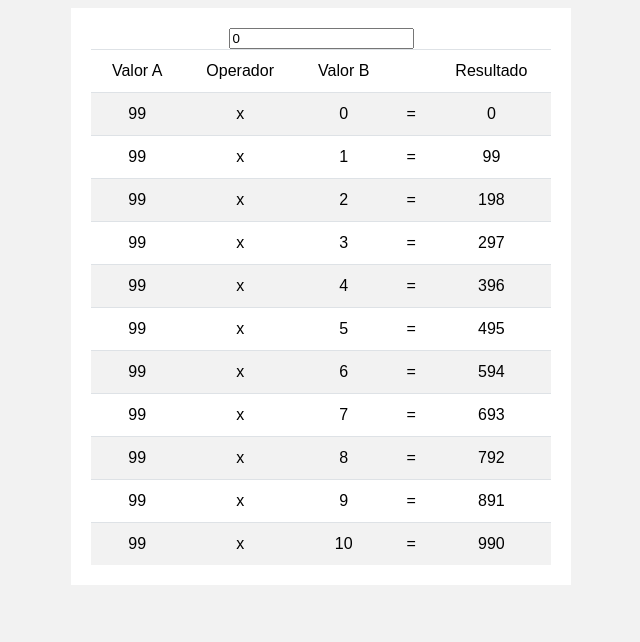
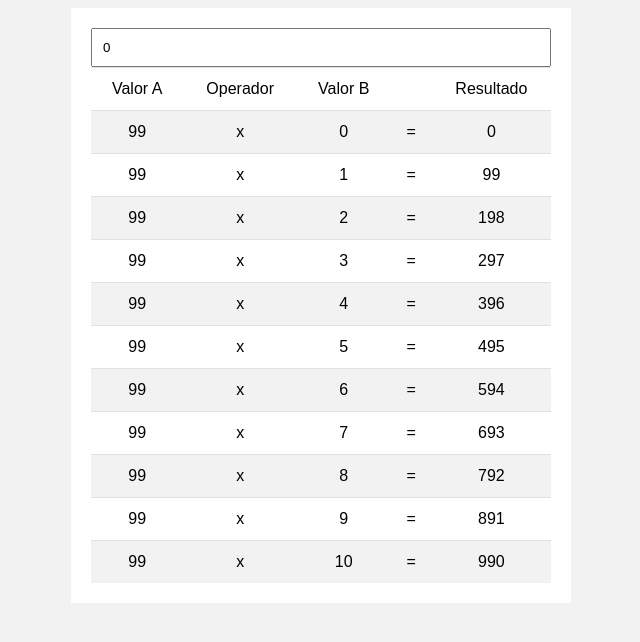
Before and after one commit to alqlima/tabuada, a plain HTML site: page index.html in a window 1280 px wide. Shown: the whole page, without its empty margins (319-959 px from the left). Drawn offline with Linux system fonts and the light colour scheme.

Commit message:
Update style.css

```diff
--- a/assets/css/style.css
+++ b/assets/css/style.css
@@ -92,3 +92,7 @@ footer {
 	background-color: rgba(0, 0, 0, 0.15);
 	cursor: pointer;
 }
+#valorA {
+	width: 100%;
+	padding: 10px;
+}
```
